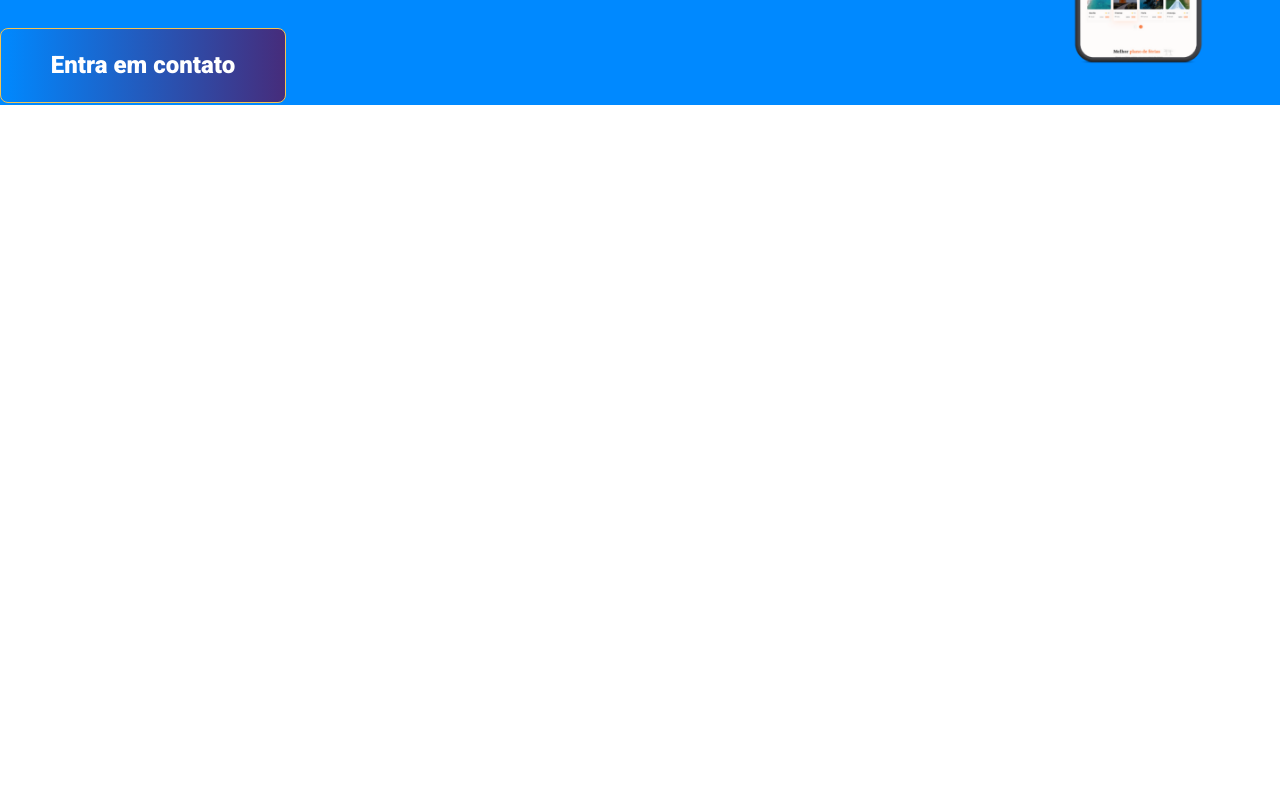
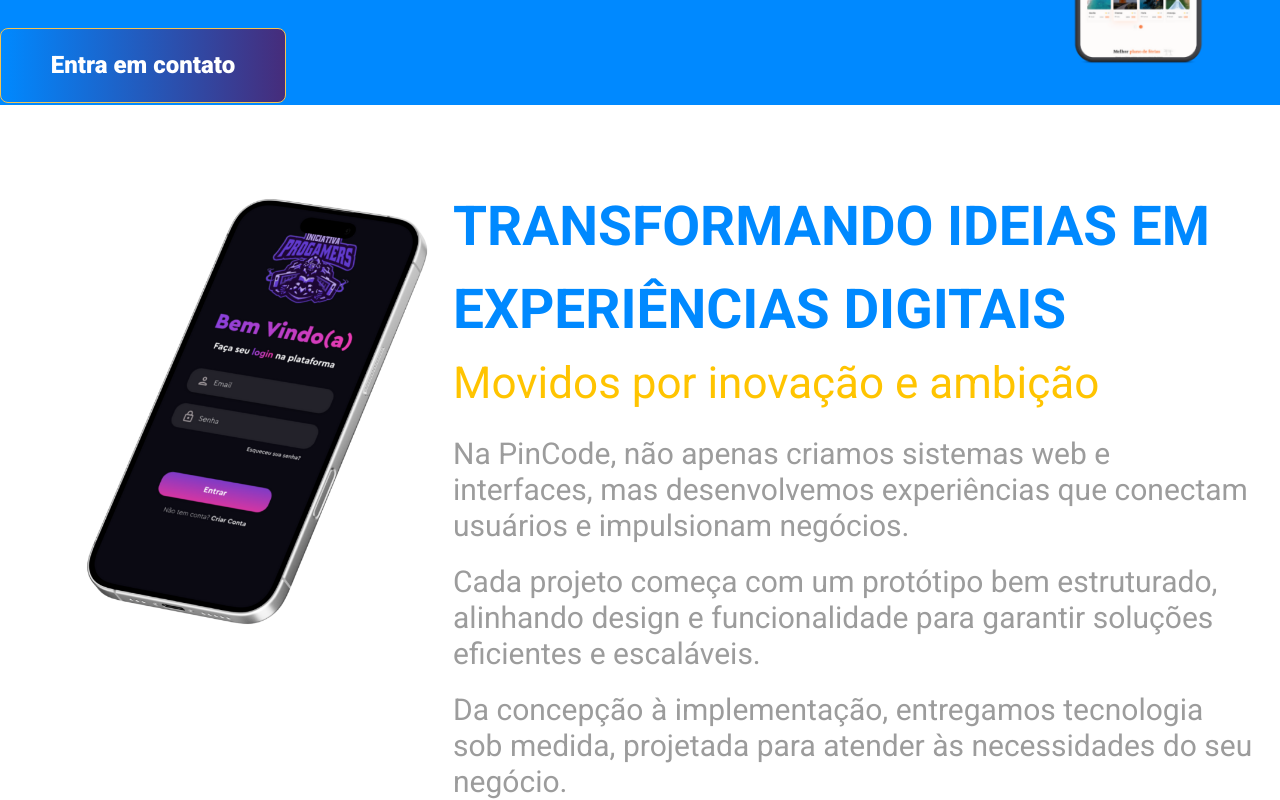
Before and after one commit to fernandooliveiralima/pincodes_app, a Nuxt app: page / in a window 1280 px wide. Shown: the part 672-1472 px from the top of the page. Before the commit the page ends 800 px from the top, so only its background shows below. Built offline with nearby package versions, Linux system fonts and the light colour scheme.

Commit message:
feat sessao 2

```diff
--- /dev/null
+++ b/components/Section_2/Main/MainSection2.vue
@@ -0,0 +1,41 @@
+<script setup lang="ts">
+
+</script>
+
+<template>
+  <div class="flex mt-20">
+
+    <section class="">
+      <img src="../../../shared/img/Lead Marketing Template With Mockups Instagram Post (4) 1.png" alt="">
+    </section>
+
+    <section class="flex flex-col">
+      <h1 class="text-[3.4375rem] text-primary-blue-300 font-bold">
+        TRANSFORMANDO IDEIAS EM EXPERIÊNCIAS DIGITAIS <br>
+      </h1>
+      <h3 class="text-[2.75rem] text-[#FFC400]">
+        Movidos por inovação e ambição
+      </h3>
+      <div class="flex flex-col text-3xl text-dark-helper-100 mt-5">
+        <p>
+          Na PinCode, não apenas criamos sistemas web e <br> interfaces,
+          mas desenvolvemos experiências que conectam <br> usuários
+          e impulsionam negócios. <br>
+        </p>
+        <p class="mt-5">
+          Cada projeto começa com um protótipo bem estruturado, <br>
+          alinhando design e funcionalidade para garantir soluções
+          eficientes e escaláveis. <br>
+        </p>
+        <p class="mt-5">
+          Da concepção à implementação, entregamos tecnologia <br> sob medida,
+          projetada para atender às necessidades do seu
+          negócio.
+        </p>
+      </div>
+    </section>
+
+  </div>
+</template>
+
+<style scoped></style>
--- a/pages/index.vue
+++ b/pages/index.vue
@@ -1,15 +1,23 @@
 <script setup lang="ts">
-  import Header from '~/shared/components/Header/Header.vue';
-  import Main from '~/components/Section_1/Main/Main.vue';
+import Header from '~/shared/components/Header/Header.vue';
+import Main from '~/components/Section_1/Main/Main.vue';
+import MainSection2 from '~/components/Section_2/Main/MainSection2.vue';
 </script>
 
 <template>
   <div class="w-full bg-primary-blue-300">
-  <Header/>
-  <Main/>
+
+    <section>
+
+      <Header />
+      <Main />
+
+    </section>
+
+  </div>
+  <div>
+    <MainSection2 />
   </div>
 </template>
 
-<style scoped>
-
-</style>
+<style scoped></style>
```
